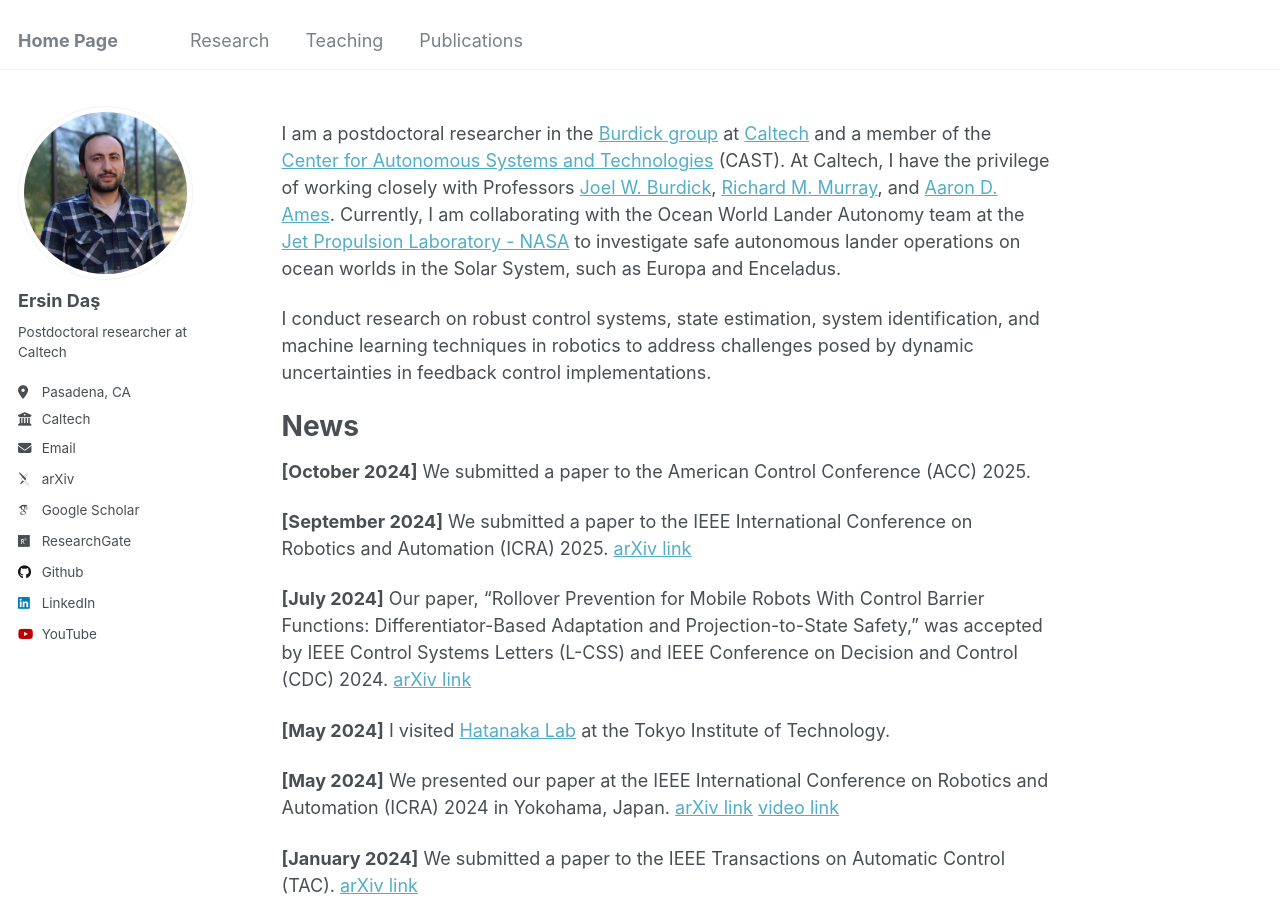
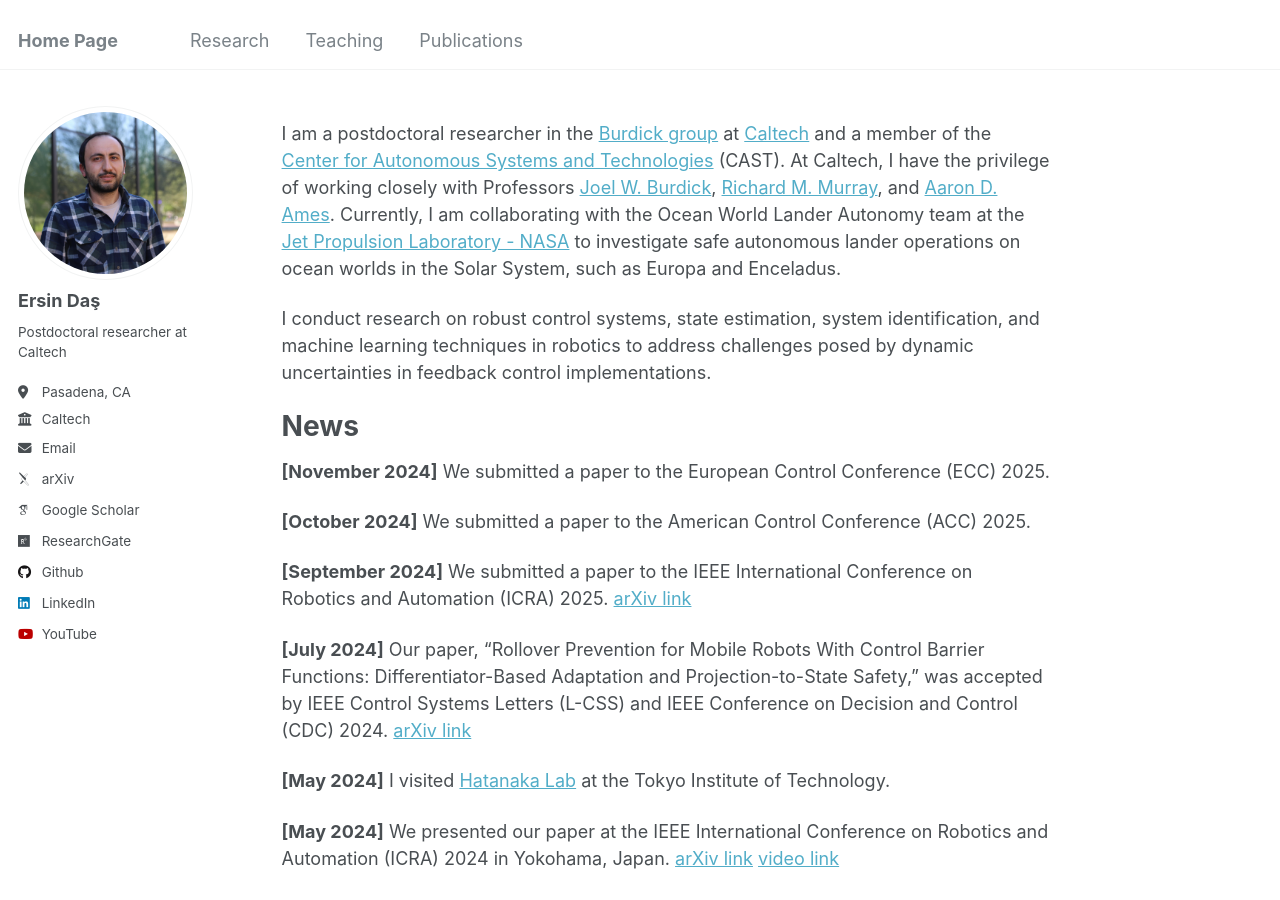
Before and after one commit to ersindas/ersindas.github.io, a Jekyll site: the page built from _pages/about.md, in a window 1280 px wide and 900 px high. Built offline with Jekyll 4.4.1, drawn with Linux system fonts in a browser that asks for light colours; some web fonts are replaced.

Commit message:
Update about.md

```diff
--- a/_pages/about.md
+++ b/_pages/about.md
@@ -13,6 +13,8 @@ I conduct research on robust control systems, state estimation, system identific
 
 News
 ======
+**[November 2024]** We submitted a paper to the European Control Conference (ECC) 2025.
+
 **[October 2024]** We submitted a paper to the American Control Conference (ACC) 2025.
 
 **[September 2024]** We submitted a paper to the IEEE International Conference on Robotics and Automation (ICRA) 2025. [arXiv link](https://arxiv.org/pdf/2409.10802)
```
